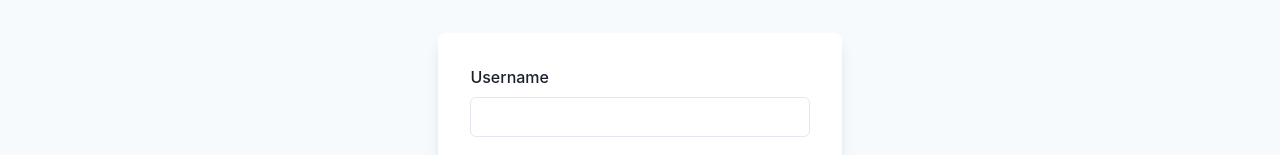
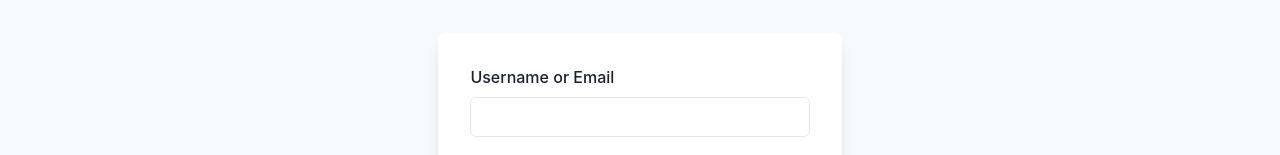
Before and after one commit to Arlonas/individual-next-project, a Next.js app: page /Signin in a window 1280 px wide. Shown: the part 294-449 px from the top of the page. Built offline with nearby package versions, Linux system fonts and the light colour scheme.

Commit message:
feat: added email sign in but need fix

```diff
--- a/src/pages/Signin/index.jsx
+++ b/src/pages/Signin/index.jsx
@@ -34,12 +34,12 @@ export default function SignIn() {
 
   const formik = useFormik({
     initialValues: {
-      username: "",
+      usernameOrEmail: "",
       password: "",
     },
 
     validationSchema: Yup.object().shape({
-      username: Yup.string().required("This field is required"),
+      usernameOrEmail: Yup.string().required("This field is required"),
       password: Yup.string().required("This field is required"),
     }),
 
@@ -75,14 +75,14 @@ export default function SignIn() {
           p={8}
         >
           <Stack spacing={4}>
-            <FormControl isInvalid={formik.errors.username} id="username">
-              <FormLabel>Username</FormLabel>
+            <FormControl isInvalid={formik.errors.usernameOrEmail} id="usernameOrEmail">
+              <FormLabel>Username or Email</FormLabel>
               <Input
                 onChange={(event) =>
-                  formik.setFieldValue("username", event.target.value)
+                  formik.setFieldValue("usernameOrEmail", event.target.value)
                 }
               />
-              <FormHelperText>{formik.errors.username}</FormHelperText>
+              <FormHelperText>{formik.errors.usernameOrEmail}</FormHelperText>
             </FormControl>
             <FormControl isInvalid={formik.errors.password} id="password">
               <FormLabel>Password</FormLabel>
@@ -102,7 +102,7 @@ export default function SignIn() {
                   </Button>
                 </InputRightElement>
               </InputGroup>
-              <FormHelperText>{formik.errors.username}</FormHelperText>
+              <FormHelperText>{formik.errors.usernameOrEmail}</FormHelperText>
             </FormControl>
             <Stack spacing={10}>
               <Stack
--- a/src/redux/actions/auth.js
+++ b/src/redux/actions/auth.js
@@ -6,7 +6,7 @@ export const userLogin = (values, setSubmitting) => {
   return async (dispatch) => {
     try {
       const res = await api.post("/auth/signin", {
-        username: values.username,
+        usernameOrEmail: values.usernameOrEmail,
         password: values.password
       });
 
```
